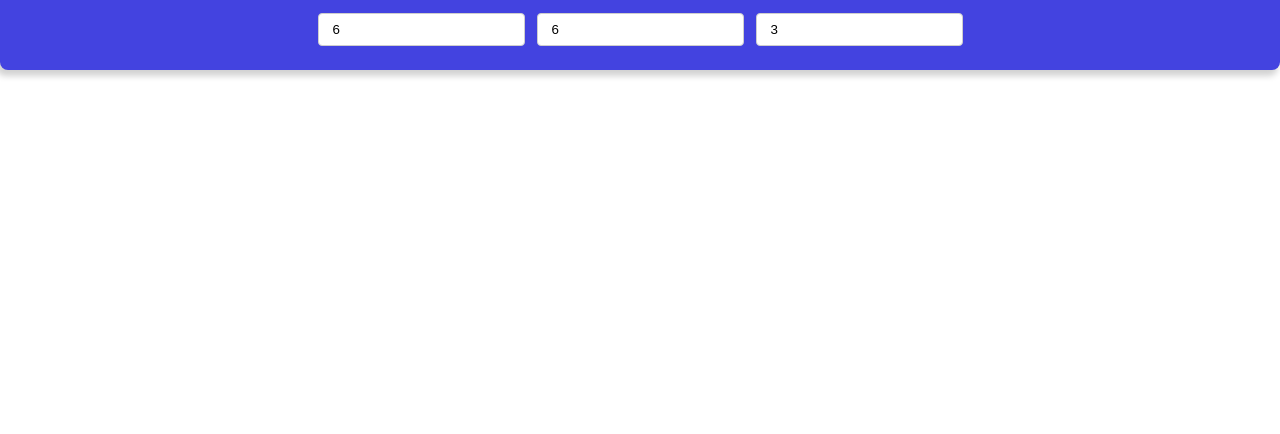
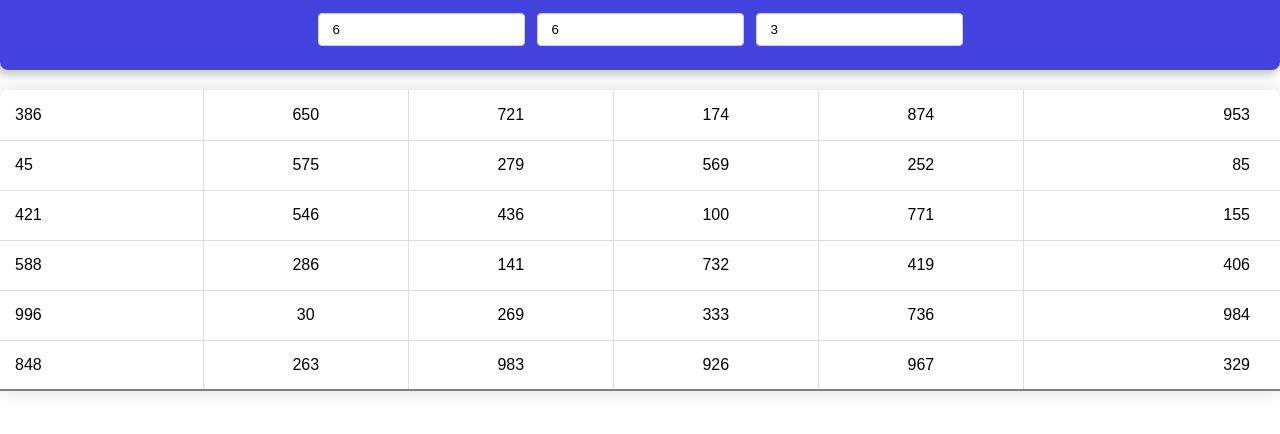
Before and after one commit to Oleksii-Martynenko-hub/memcrab-test, a React (Vite) app: page / in a window 1280 px wide. Shown: the top 434 px of the page. Built offline with nearby package versions, Linux system fonts and the light colour scheme.

Commit message:
Added base table structure

```diff
--- a/src/app/app.tsx
+++ b/src/app/app.tsx
@@ -3,6 +3,7 @@ import { createContext, useEffect, useMemo, useState } from 'react';
 import Header from './header/header';
 
 import styles from './app.module.scss';
+import Table from './table/table';
 
 export interface InputData {
   rows: number;
@@ -112,6 +113,8 @@ export function App() {
           <div className={styles.container}>
             <Header />
 
+            <Table rows={rows} />
+
           </div>
         </NearestContext.Provider>
       </ColumnsContext.Provider>
--- /dev/null
+++ b/src/app/table/table.module.scss
@@ -0,0 +1,44 @@
+
+.table {
+  width: 100%;
+  border-top-left-radius: 8px;
+  border-top-right-radius: 8px;
+  border-collapse: collapse;
+  margin: 0;
+  font-family: sans-serif;
+  min-width: 375px;
+  box-shadow: 0 0 20px rgba(0, 0, 0, 0.15);
+  position: relative;
+
+  tr {
+    border-bottom: 1px solid #dddddd;
+
+    &:last-of-type {
+      border-bottom: 2px solid gray;
+    }
+
+  }
+
+  td {
+    padding: 8px 15px;
+    height: 50px;
+    vertical-align: middle;
+    &:hover {
+      background-color: #e8e8e8;
+    }
+
+    &:not(:last-of-type) {
+      border-right: 1px solid #dddddd;
+      text-align: center;
+    }
+
+    &:first-of-type {
+      text-align: left;
+    }
+
+    &:last-of-type {
+      padding-right: 30px;
+      text-align: right;
+    }
+  }
+}
--- /dev/null
+++ b/src/app/table/table.tsx
@@ -0,0 +1,31 @@
+import { useContext } from 'react';
+import { Row, RowsContext } from '../app';
+import styles from './table.module.scss';
+
+export interface TableProps {
+  rows: Row[]
+}
+
+export function Table({rows}: TableProps) {
+  const { rowsAmount, setRowsAmount } = useContext(RowsContext)
+
+  return (
+    <div className={styles['container']}>
+      <table id="randomDigits" className={styles.table}>
+        <tbody>
+          {rows.map(({ id, cells }) => (
+            <tr key={id}>
+              {cells.map(({ id: cellId, amount }) => (
+                <td key={cellId}>{amount}
+
+                </td>
+              ))}
+            </tr>
+          ))}
+        </tbody>
+      </table>
+    </div>
+  );
+}
+
+export default Table;
```
